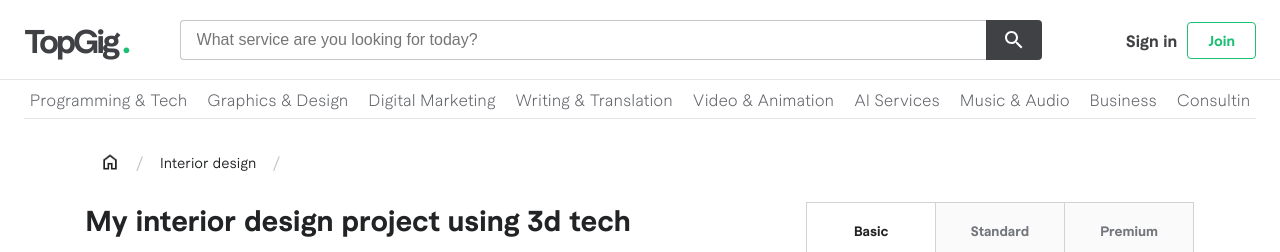
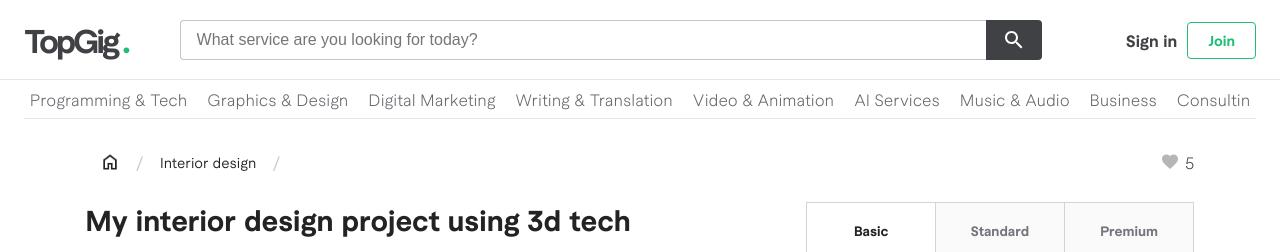
Before and after one commit to nadavbotzer/frontend-gig, a React (Vite) app: page /gig/1 in a window 1280 px wide. Shown: the top 252 px of the page. Built offline with nearby package versions, Linux system fonts and the light colour scheme.

Commit message:
Split NavigationsAndActions to seperate smaller components and seperate scss files

```diff
--- /dev/null
+++ b/src/assets/styles/cmps/Actions.scss
@@ -0,0 +1,53 @@
+@import '../setup/functions';
+
+.actions {
+    display: flex;
+    flex-direction: row;
+    align-items: center;
+    justify-content: flex-end;
+
+    .like {
+        display: flex;
+        flex-direction: row;
+        align-items: center;
+        justify-content: flex-end;
+
+        .amount-likes {
+            font-size: rem(16px);
+            font-weight: 300;
+            margin-left: rem(5px);
+        }
+
+        .image-container {
+            position: relative;
+            display: inline-block;
+            border-radius: 50%;
+            width: rem(20px);
+            height: rem(20px);
+
+            img {
+                width: rem(20px);
+                border-radius: 50%;
+            }
+
+            .ripple {
+                position: absolute;
+                width: rem(18px);
+                height: rem(18px);
+                background: rgba(0, 0, 0, 0.3);
+                border-radius: 50%;
+                transform: scale(0);
+                animation: ripple-effect 0.6s linear;
+                pointer-events: none;
+            }
+
+            @keyframes ripple-effect {
+                to {
+                    transform: scale(2);
+                    opacity: 0;
+                    border-radius: 50%;
+                }
+            }
+        }
+    }
+}
--- /dev/null
+++ b/src/assets/styles/cmps/Navigations.scss
@@ -0,0 +1,26 @@
+@import '../setup/functions';
+
+.navigations {
+    display: flex;
+    flex-direction: row;
+    align-items: center;
+    color: #62646a;
+    line-height: rem(24px);
+    padding: rem(4px) rem(0px) rem(4px) rem(6px);
+    gap: rem(8px);
+    font-size: 1rem;
+
+    .link {
+        color: #222325;
+        font-size: rem(14px);
+        margin: 0.5rem;
+
+        img {
+            width: rem(20px);
+        }
+    }
+
+    .path-symbol {
+        color: #c5c6c9;
+    }
+}
--- a/src/assets/styles/cmps/NavigationsAndActions.scss
+++ b/src/assets/styles/cmps/NavigationsAndActions.scss
@@ -1,5 +1,3 @@
-@import "../setup/functions";
-
 .navigations-and-actions {
     width: 90%;
     height: 5rem;
@@ -7,81 +5,4 @@
     flex-direction: row;
     align-items: center;
     justify-content: space-between;
-
-    .navigations {
-        display: flex;
-        flex-direction: row;
-        align-items: center;
-        color: #62646a;
-        line-height: rem(24px);
-        padding: rem(4px) rem(0px) rem(4px) rem(6px);
-        gap: rem(8px);
-        font-size: 1rem;
-
-        .link {
-            color: #222325;
-            font-size: rem(14px);
-            margin: 0.5rem;
-
-            img {
-                width: rem(20px);
-            }
-        }
-
-        .path-symbol {
-            color: #c5c6c9;
-        }
-    }
-
-    .actions {
-        display: flex;
-        flex-direction: row;
-        align-items: center;
-        justify-content: flex-end;
-
-        .like {
-            display: flex;
-            flex-direction: row;
-            align-items: center;
-            justify-content: flex-end;
-
-            .amount-likes {
-                font-size: rem(16px);
-                font-weight: 300;
-                margin-left: rem(5px);
-            }
-
-            .image-container {
-                position: relative;
-                display: inline-block;
-                border-radius: 50%;
-                width: rem(20px);
-                height: rem(20px);
-
-                img {
-                    width: rem(20px);
-                    border-radius: 50%;
-                }
-
-                .ripple {
-                    position: absolute;
-                    width: rem(18px);
-                    height: rem(18px);
-                    background: rgba(0, 0, 0, 0.3);
-                    border-radius: 50%;
-                    transform: scale(0);
-                    animation: ripple-effect 0.6s linear;
-                    pointer-events: none;
-                }
-
-                @keyframes ripple-effect {
-                    to {
-                        transform: scale(2);
-                        opacity: 0;
-                        border-radius: 50%;
-                    }
-                }
-            }
-        }
-    }
 }
--- a/src/cmps/AppHeader.jsx
+++ b/src/cmps/AppHeader.jsx
@@ -109,7 +109,7 @@ export function AppHeader() {
 			<section className='tags'>
 				{tags.map((tag => {
 					return (
-						<article onClick={() => goToIndex(tag.txt)}>{tag.txt}</article>
+						<article key={tag.txt} onClick={() => goToIndex(tag.txt)}>{tag.txt}</article>
 					)
 				}))}
 
--- /dev/null
+++ b/src/cmps/Details/Actions.jsx
@@ -0,0 +1,43 @@
+import { useState } from 'react';
+
+import '../../assets/styles/cmps/Actions.scss';
+
+export function Actions() {
+
+    const [ripples, setRipples] = useState([])
+    const [isLiked, setIsLiked] = useState(false)
+
+    function onClickLike(event) {
+        setIsLiked(!isLiked)
+        const { left, top } = event.currentTarget.getBoundingClientRect()
+        const x = event.clientX - left
+        const y = event.clientY - top
+
+        setRipples((prev) => [...prev, { x, y, id: Date.now() }])
+
+        setTimeout(() => {
+            setRipples((prev) => prev.filter((ripple) => ripple.id !== Date.now()))
+        }, 600)
+    }
+
+    return <section className="actions">
+        <div className="like">
+            <div className="image-container" onClick={(event) => onClickLike(event)}>
+                <img
+                    className={`${isLiked ? "clicked" : ""}`}
+                    src={!isLiked ? '/images/heart-icon.png' : '/images/red-heart-icon.png'}
+                />
+                {
+                    ripples.map(({ x, y, id }) => {
+                        return <span
+                            key={id}
+                            className="ripple"
+                            style={{ top: y - 9, left: x - 9 }}
+                        />
+                    })
+                }
+            </div>
+            <span className='amount-likes'>{5}</span>
+        </div>
+    </section>
+}
--- a/src/cmps/Details/NavigationsAndActions.jsx
+++ /dev/null
@@ -1,79 +0,0 @@
-import React, { useState } from 'react'
-
-import { Link } from "react-router-dom"
-
-import '../../assets/styles/cmps/NavigationsAndActions.scss'
-
-export function NavigationsAndActions({ gigCategory }) {
-
-    // const [ripples, setRipples] = useState([])
-    // const [isLiked, setIsLiked] = useState(false)
-
-    const navigations = [{ to: '/', name: 'home' }, { to: `/gig/?tags=${gigCategory}`, name: parseTags(gigCategory) }]
-
-    function parseTags(tags) {
-        return tags
-            .replace(/[\[\]]/g, '')
-            .split(',')
-            .map(tag =>
-                tag.split('-')
-                    .map(word => word.charAt(0).toUpperCase() + word.slice(1))
-                    .join(' ')
-            )
-            .join(' and ')
-    }
-
-    // function onClickLike(event) {
-    //     setIsLiked(!isLiked)
-    //     const { left, top } = event.currentTarget.getBoundingClientRect();
-    //     const x = event.clientX - left;
-    //     const y = event.clientY - top;
-
-    //     setRipples((prev) => [...prev, { x, y, id: Date.now() }]);
-
-    //     setTimeout(() => {
-    //         setRipples((prev) => prev.filter((ripple) => ripple.id !== Date.now()));
-    //     }, 600);
-    // }
-
-    return <div className="navigations-and-actions">
-
-        <section className="navigations">
-            {
-                navigations.map(({ to, name }, index) => {
-                    return <React.Fragment key={to}>
-                        <Link to={to} className='link'>
-                            {
-                                index === 0 ?
-                                    <img width={'20px'} src={'/images/home-icon.png'} /> :
-                                    name
-                            }
-                        </Link>
-                        <span className="path-symbol">/</span>
-                    </React.Fragment>
-                })
-            }
-        </section>
-
-        {/* <section className="actions">
-            <div className="like">
-                <div className="image-container" onClick={(event) => onClickLike(event)}>
-                    <img
-                        className={`${isLiked ? "clicked" : ""}`}
-                        src={!isLiked ? '/images/heart-icon.png' : '/images/red-heart-icon.png'}
-                    />
-                    {
-                        ripples.map(({ x, y, id }) => {
-                            return <span
-                                key={id}
-                                className="ripple"
-                                style={{ top: y - 9, left: x - 9 }}
-                            />
-                        })
-                    }
-                </div>
-                <span className='amount-likes'>{5}</span>
-            </div>
-        </section> */}
-    </div>
-}
--- /dev/null
+++ b/src/cmps/Navigations.jsx
@@ -0,0 +1,39 @@
+import React from 'react'
+
+import { Link } from "react-router-dom"
+
+import '../assets/styles/cmps/Navigations.scss'
+
+export function Navigations({ gigCategory }) {
+
+    const navigations = [{ to: '/', name: 'home' }, { to: `/gig/?tags=${gigCategory}`, name: parseTags(gigCategory) }]
+
+    function parseTags(tags) {
+        return tags
+            .replace(/[\[\]]/g, '')
+            .split(',')
+            .map(tag =>
+                tag.split('-')
+                    .map(word => word.charAt(0).toUpperCase() + word.slice(1))
+                    .join(' ')
+            )
+            .join(' and ')
+    }
+
+    return <section className="navigations">
+        {
+            navigations.map(({ to, name }, index) => {
+                return <React.Fragment key={to}>
+                    <Link to={to} className='link'>
+                        {
+                            index === 0 ?
+                                <img width={'20px'} src={'/images/home-icon.png'} /> :
+                                name
+                        }
+                    </Link>
+                    <span className="path-symbol">/</span>
+                </React.Fragment>
+            })
+        }
+    </section>
+}
--- /dev/null
+++ b/src/cmps/NavigationsAndActions.jsx
@@ -0,0 +1,14 @@
+import React from 'react'
+
+import { Actions } from './Details/Actions'
+import { Navigations } from './Navigations'
+
+import '../assets/styles/cmps/NavigationsAndActions.scss'
+
+export function NavigationsAndActions({ gigCategory, showActions }) {
+
+    return <div className="navigations-and-actions">
+        <Navigations gigCategory={gigCategory} />
+        {showActions && <Actions gigCategory={gigCategory} />}
+    </div>
+}
--- a/src/pages/GigDetails.jsx
+++ b/src/pages/GigDetails.jsx
@@ -1,24 +1,15 @@
-import { useEffect } from 'react'
-import { useParams } from 'react-router-dom'
-import { useSelector } from 'react-redux'
-
-import { NavigationsAndActions } from '../cmps/Details/NavigationsAndActions'
+import { NavigationsAndActions } from '../cmps/NavigationsAndActions'
 import { GigContentLayout } from '../cmps/Details/GigContentLayout'
 import { GigInfo } from '../cmps/Details/GigInfo'
 import { BuyingInfo } from '../cmps/Details/BuyingInfo'
+
 import { showSuccessMsg, showErrorMsg } from '../services/event-bus.service'
-import { loadGig, addGigMsg } from '../store/actions/gig.actions'
+
+import { addGigMsg } from '../store/actions/gig.actions'
 
 import '../assets/styles/pages/GigDetails.scss'
 
 export function GigDetails() {
-
-  // const { gigId } = useParams()
-  // const gig = useSelector(storeState => storeState.gigModule.gig)
-
-  // useEffect(() => {
-  //   loadGig(gigId)
-  // }, [gigId])
 
   const gig = {
     _id: 'g101',
@@ -108,7 +99,10 @@ export function GigDetails() {
 
   return (
     <section className="gig-page">
-      <NavigationsAndActions gigCategory={'Interior design'} />
+      <NavigationsAndActions
+        gigCategory={'Interior design'}
+        showActions={true}
+      />
       <GigContentLayout>
         <GigInfo gig={gig} />
         <BuyingInfo gig={gig} />
--- a/src/pages/GigIndex.jsx
+++ b/src/pages/GigIndex.jsx
@@ -8,7 +8,7 @@ import { showSuccessMsg, showErrorMsg } from '../services/event-bus.service'
 import { gigService } from '../services/gig'
 import { userService } from '../services/user'
 import { GigList } from '../cmps/GigList'
-import { NavigationsAndActions } from '../cmps/Details/NavigationsAndActions'
+import { NavigationsAndActions } from '../cmps/NavigationsAndActions'
 import { FilterItem } from '../cmps/FilterItem'
 
 
```
